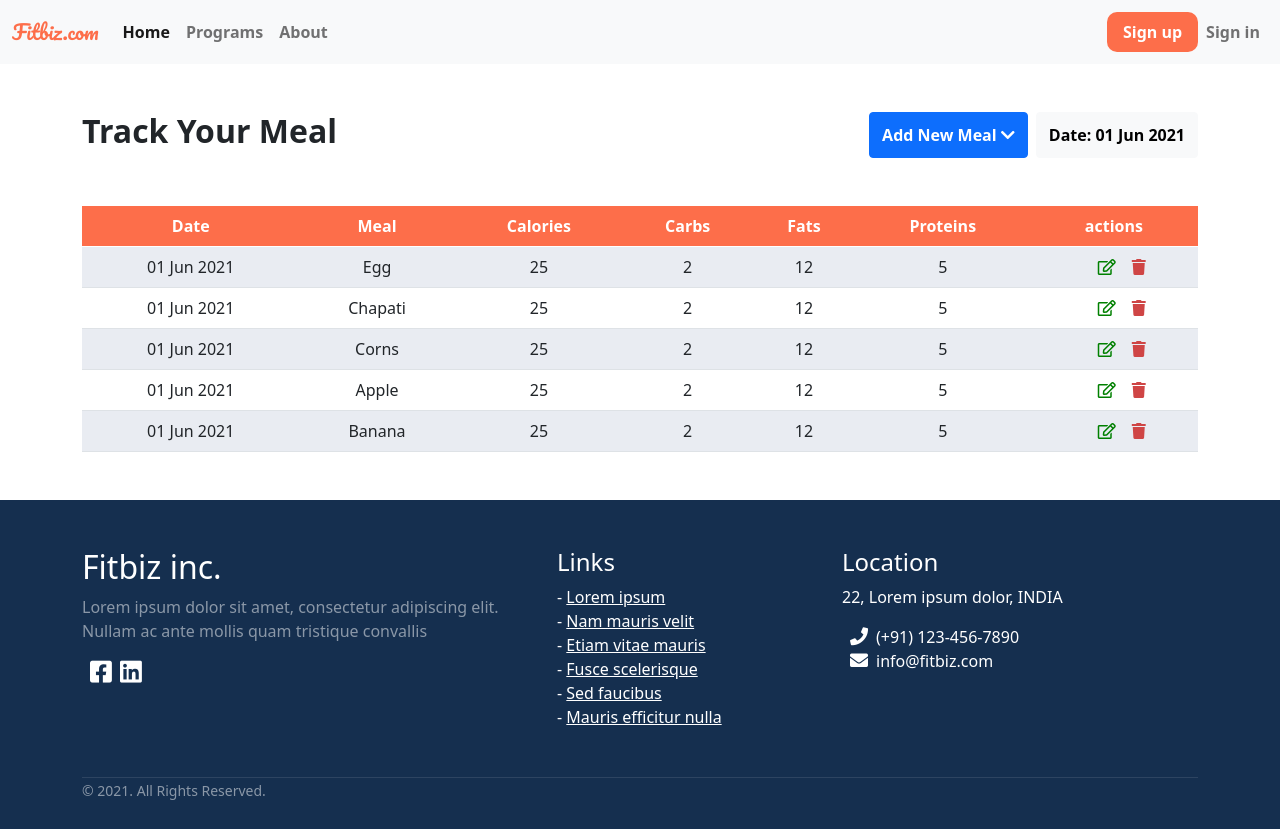
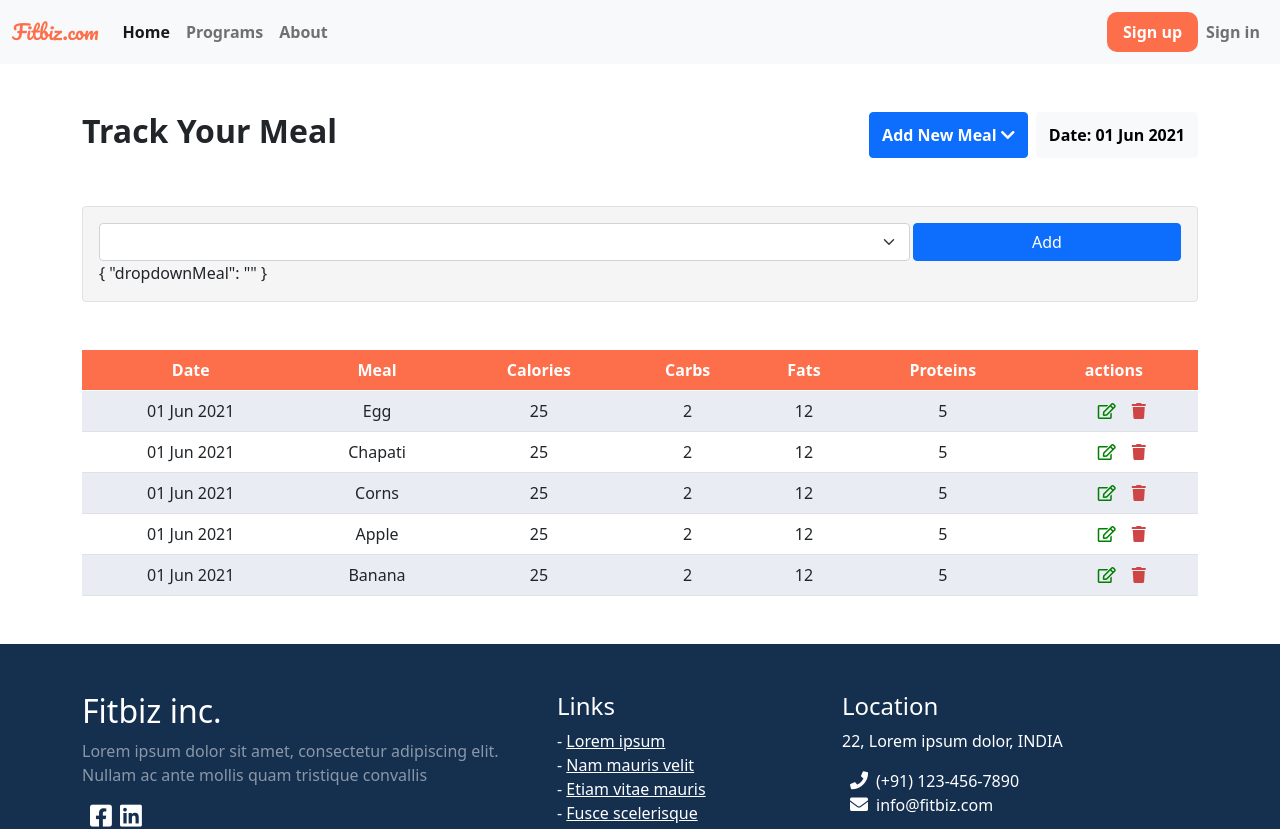
Before and after one commit to iamshubhamjangle/fitbiz-frontend, an Angular app: page /track-meal in a window 1280 px wide. Shown: the top 829 px of the page. Built offline with nearby package versions, Linux system fonts and the light colour scheme.

Commit message:
created object for forms

```diff
--- a/src/app/components/tracking/gym/gym.component.html
+++ b/src/app/components/tracking/gym/gym.component.html
@@ -18,32 +18,32 @@
 
     <!-- Add New Form -->
     <div class="border rounded p-3" id="inputFormStyle" *ngIf="showMyContainer">
-        <form>
-            <!--   -->
+        <form #form="ngForm">
+
             <div class="row">
                 <div class="col-12 col-xl-6 col-xxl-3 mb-1 mb-xxl-0">
-                  <input type="date" class="form-control" aria-label="Date picker">
+                  <input type="date" class="form-control" name="datepicker" aria-label="Date picker" ngModel>
                 </div>
                 <div class="col-12 col-xl-6 col-xxl-3 mb-1 mb-xxl-0">
-                  <input type="text" class="form-control" placeholder="Workout Name" aria-label="Workout Name">
+                  <input type="text" class="form-control" name="workoutName" placeholder="Workout Name" aria-label="Workout Name" ngModel>
                 </div>
                 <div class="col-6 col-xl-2 col-xxl-1 mb-1 mb-xxl-0">
-                    <input type="number" class="form-control" placeholder="Weight 1" min="0" max="999" aria-label="Weight1">
+                    <input type="number" class="form-control" name="weight1" placeholder="Weight 1" min="0" max="999" aria-label="Weight1" ngModel>
                 </div>
                 <div class="col-6 col-xl-2 col-xxl-1 mb-1 mb-xxl-0">
-                    <input type="number" class="form-control" placeholder="Sets 1" min="0" max="999" aria-label="Sets1">
+                    <input type="number" class="form-control" name="reps1" placeholder="reps 1" min="0" max="999" aria-label="reps1" ngModel>
                 </div>
                 <div class="col-6 col-xl-2 col-xxl-1 mb-1 mb-xxl-0">
-                    <input type="number" class="form-control" placeholder="Weight 2" min="0" max="999" aria-label="Weight2">
+                    <input type="number" class="form-control" name="weight2" placeholder="Weight 2" min="0" max="999" aria-label="Weight2" ngModel>
                 </div>
                 <div class="col-6 col-xl-2 col-xxl-1 mb-1 mb-xxl-0">
-                    <input type="number" class="form-control" placeholder="Sets 2" min="0" max="999" aria-label="Sets2">
+                    <input type="number" class="form-control" name="reps2" placeholder="reps 2" min="0" max="999" aria-label="reps2" ngModel>
                 </div>
                 <div class="col-6 col-xl-2 col-xxl-1 mb-1 mb-xxl-0">
-                    <input type="number" class="form-control" placeholder="Weight 3" min="0" max="999" aria-label="Weight3">
+                    <input type="number" class="form-control" name="weight3" placeholder="Weight 3" min="0" max="999" aria-label="Weight3" ngModel>
                 </div>
                 <div class="col-6 col-xl-2 col-xxl-1 mb-1 mb-xxl-0">
-                    <input type="number" class="form-control" placeholder="Sets 3" min="0" max="999" aria-label="Sets3">
+                    <input type="number" class="form-control" name="reps3" placeholder="reps 3" min="0" max="999" aria-label="reps3" ngModel>
                 </div>
             </div>
             <div class="row justify-content-end mt-3">
@@ -52,7 +52,10 @@
                 </div>
             </div>
         </form>
+
+        {{ form.value | json }}
     </div>
+
 
     <!-- spacing -->
     <div class="my-5"></div>
--- a/src/app/components/tracking/gym/gym.component.ts
+++ b/src/app/components/tracking/gym/gym.component.ts
@@ -1,5 +1,6 @@
 import { Component, OnInit } from '@angular/core';
 import * as $ from "jquery";
+import { FormsModule } from '@angular/forms';
 
 @Component({
   selector: 'app-gym',
--- a/src/app/components/tracking/meal/meal.component.html
+++ b/src/app/components/tracking/meal/meal.component.html
@@ -17,10 +17,10 @@
 
     <!-- Add New Form -->
     <div class="border rounded p-3" id="inputFormStyle" *ngIf="showMyContainer">
-        <form>
+        <form #form="ngForm">
             <div class="row">
                 <div class="col">
-                    <select class="form-select" aria-label="Default select example">
+                    <select class="form-select" name="dropdownMeal" aria-label="Select a food item" ngModel>
                         <option selected>Add new item to your meal</option>
                         <option value="100001">Chapati</option>
                         <option value="100002">Milk</option>
@@ -36,6 +36,7 @@
                 </div>
             </div>
         </form>
+        {{ form.value | json }}
     </div>
 
     <!-- spacing -->
--- a/src/app/components/tracking/meal/meal.component.ts
+++ b/src/app/components/tracking/meal/meal.component.ts
@@ -12,7 +12,7 @@ export class MealComponent implements OnInit {
   ngOnInit(): void {
   }
 
-  showMyContainer: boolean = false;
+  showMyContainer: boolean = true;
 
   demoButtonClick() {
     this.showMyContainer = !this.showMyContainer;
```
